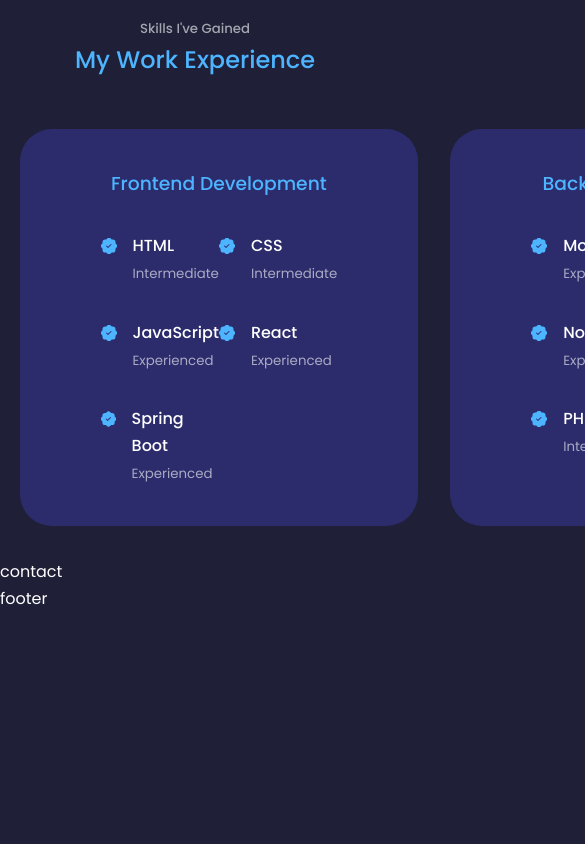
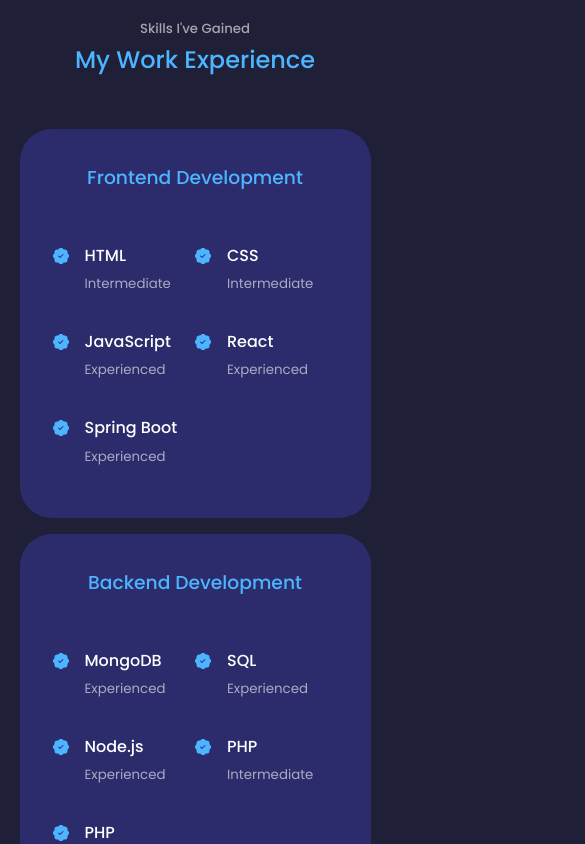
Before and after one commit to ParkerBalbach/online_resume, a React (Create React App) app: page / in a window 390 px wide. Shown: the part 4900-5744 px from the top of the page, 585 px wide, since content can reach past the window. Before the commit the page ends 5512 px from the top, so only its background shows below. Built offline with nearby package versions, Linux system fonts and the light colour scheme.

Commit message:
added media queries & finished proto css

```diff
--- a/src/components/workhistory/workhistory.css
+++ b/src/components/workhistory/workhistory.css
@@ -39,3 +39,32 @@
     margin-top: 6px;
     color: var(--color-primary);
 }
+
+/* Tablet Media Queries (medium) */
+@media screen and (max-width: 1024px) {
+    .experience__container {
+        grid-template-columns: 1fr;
+    }
+
+    .experience__container > div {
+        width: 80%;
+        padding: 2rem;
+        margin: 0 auto;
+    }
+
+    .experience__content {
+        padding: 1rem;
+    }
+}
+
+/* Phone Media Queries (small) */
+@media screen and (max-width: 600px) {
+    .experience__container {
+        gap: 1rem;
+    }
+
+    .experience__container > div {
+        width: 100%;
+        padding: 2rem 1rem;
+    }
+}
```
